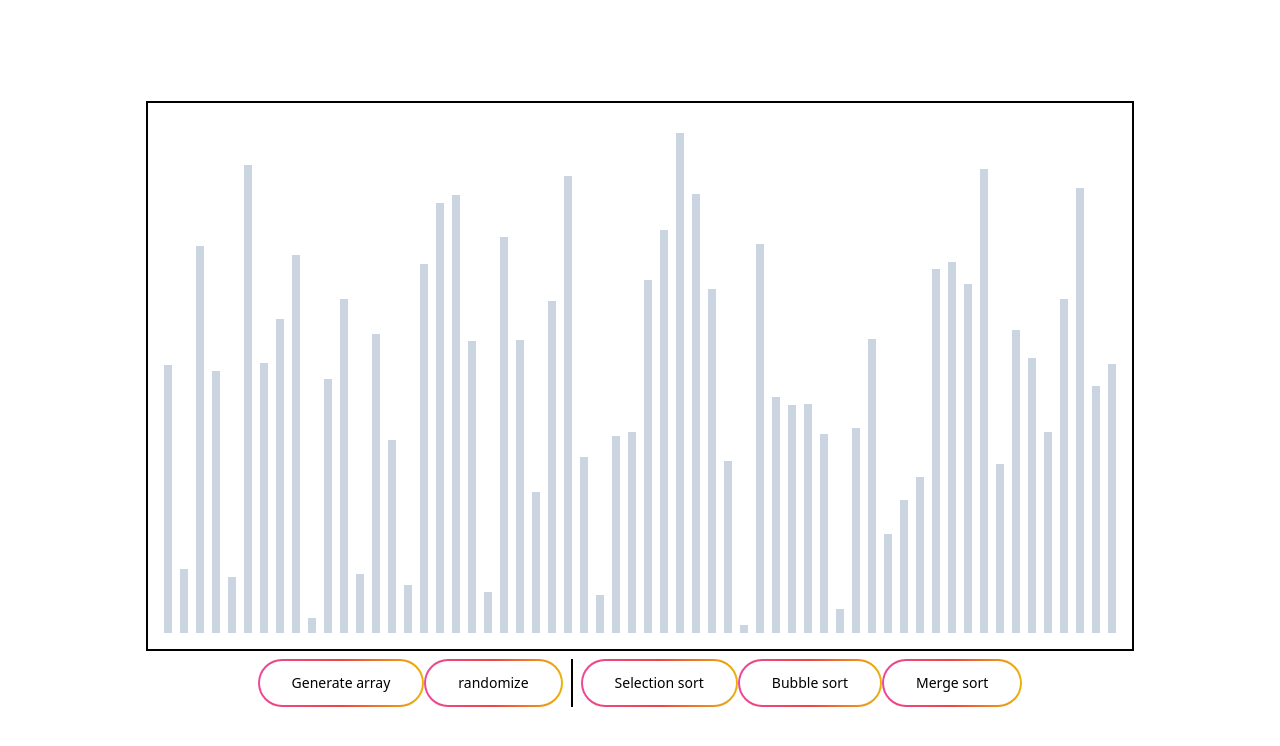
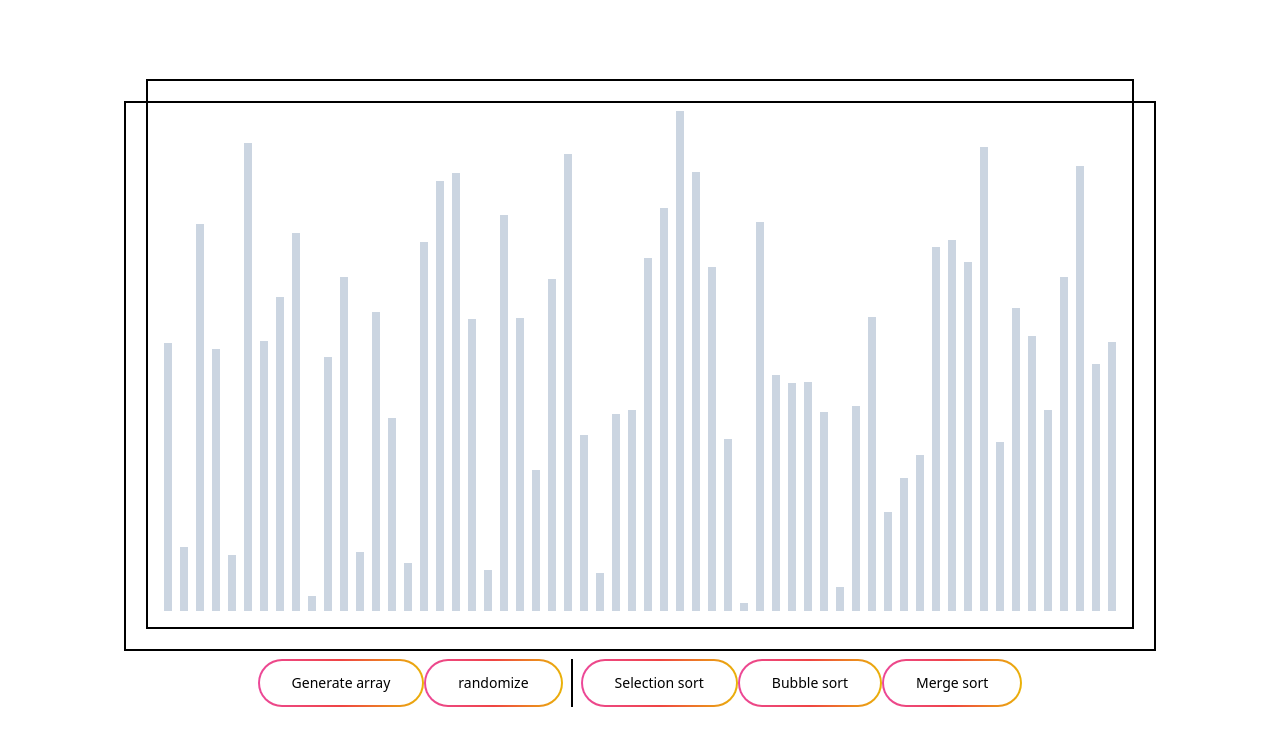
Before and after one commit to Jimmy-b36/visualize-algorithms, a Next.js app: page / in a window 1280 px wide. Shown: the top 746 px of the page. Built offline with nearby package versions, Linux system fonts and the light colour scheme.

Commit message:
add FlipMove

```diff
--- a/package.json
+++ b/package.json
@@ -12,7 +12,8 @@
   "dependencies": {
     "next": "12.3.1",
     "react": "18.2.0",
-    "react-dom": "18.2.0"
+    "react-dom": "18.2.0",
+    "react-flip-move": "^3.0.4"
   },
   "devDependencies": {
     "@types/jest": "^29.1.2",
--- a/pages/index.tsx
+++ b/pages/index.tsx
@@ -3,6 +3,7 @@ import { useEffect, useState } from 'react';
 import SelectionSort from '../components/sortingAlgorithms/SelectionSort';
 import BubbleSort from '../components/sortingAlgorithms/BubbleSort';
 import MergeSort from '../components/sortingAlgorithms/MergeSort';
+import FlipMove from 'react-flip-move';
 
 const Home: NextPage = () => {
   const [primaryArray, setPrimaryArray] = useState<number[]>([]);
@@ -41,12 +42,18 @@ const Home: NextPage = () => {
 
   useEffect(() => {
     const generatedArray: number[] = generateArray();
+    setIsSorting(false);
     setPrimaryArray(generatedArray);
   }, []);
 
   return (
     <div className="flex flex-col items-center justify-center h-screen">
       <div className="flex flex-row items-end justify-center p-3 m-2 border-2 border-black h-[550px]">
+        <FlipMove
+          className="flex flex-row items-end justify-center p-3 m-2 border-2 border-black h-[550px]"
+          enterAnimation="accordionHorizontal"
+          leaveAnimation="accordionHorizontal"
+        >
           {primaryArray?.map((element: number, index: number) =>
             currentIndex?.includes(index) ? (
               <div
@@ -68,12 +75,14 @@ const Home: NextPage = () => {
               ></div>
             )
           )}
+        </FlipMove>
       </div>
       <div className="flex flex-row">
         <div className="flex flex-row pr-2 mr-2 border-r-2 border-black">
           <button
             onClick={() => setPrimaryArray(generateArray)}
             className="inline-block  rounded-full bg-gradient-to-r from-pink-500 via-red-500 to-yellow-500 p-[2px] hover:text-white focus:outline-none focus:ring active:text-opacity-75"
+            disabled={isSorting}
           >
             <span className="block px-8 py-3 text-sm font-medium bg-white rounded-full hover:bg-transparent">
               Generate array
@@ -82,6 +91,7 @@ const Home: NextPage = () => {
           <button
             onClick={() => setReset(reset ? false : true)}
             className="inline-block rounded-full bg-gradient-to-r  from-pink-500 via-red-500 to-yellow-500 p-[2px] hover:text-white focus:outline-none focus:ring active:text-opacity-75"
+            disabled={isSorting}
           >
             <span className="block px-8 py-3 text-sm font-medium bg-white rounded-full hover:bg-transparent">
               randomize
@@ -94,6 +104,7 @@ const Home: NextPage = () => {
           setIsSorting={setIsSorting}
           setCurrentIndex={setCurrentIndex}
           setTestIndex={setTestIndex}
+          isSorting={isSorting}
         />
         <BubbleSort
           setPrimaryArray={setPrimaryArray}
@@ -101,6 +112,7 @@ const Home: NextPage = () => {
           setIsSorting={setIsSorting}
           setCurrentIndex={setCurrentIndex}
           setTestIndex={setTestIndex}
+          isSorting={isSorting}
         />
         <MergeSort
           setPrimaryArray={setPrimaryArray}
@@ -108,6 +120,7 @@ const Home: NextPage = () => {
           setIsSorting={setIsSorting}
           setCurrentIndex={setCurrentIndex}
           setTestIndex={setTestIndex}
+          isSorting={isSorting}
         />
       </div>
     </div>
```
Also changed, not shown: 2 other files (tests, documents, lock files or other folders). Lines whose indentation alone changed are shown as unchanged.
